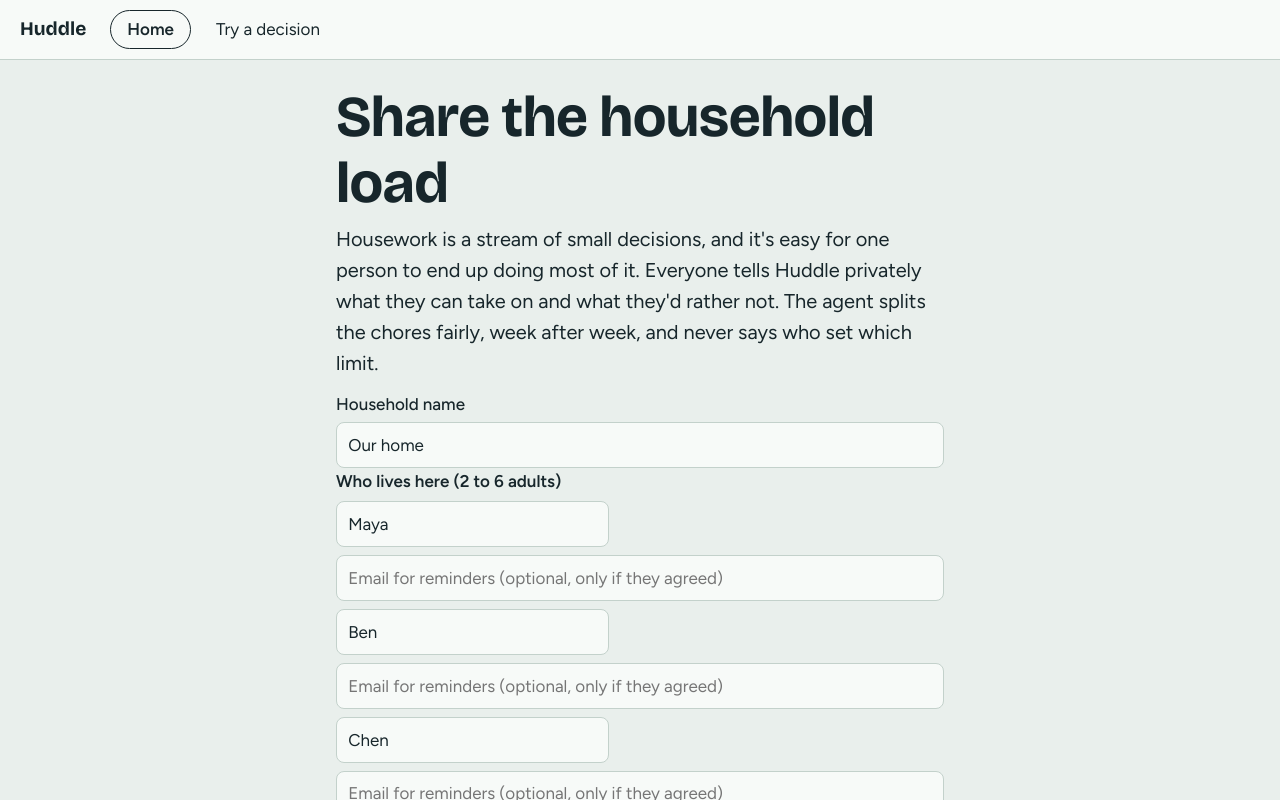
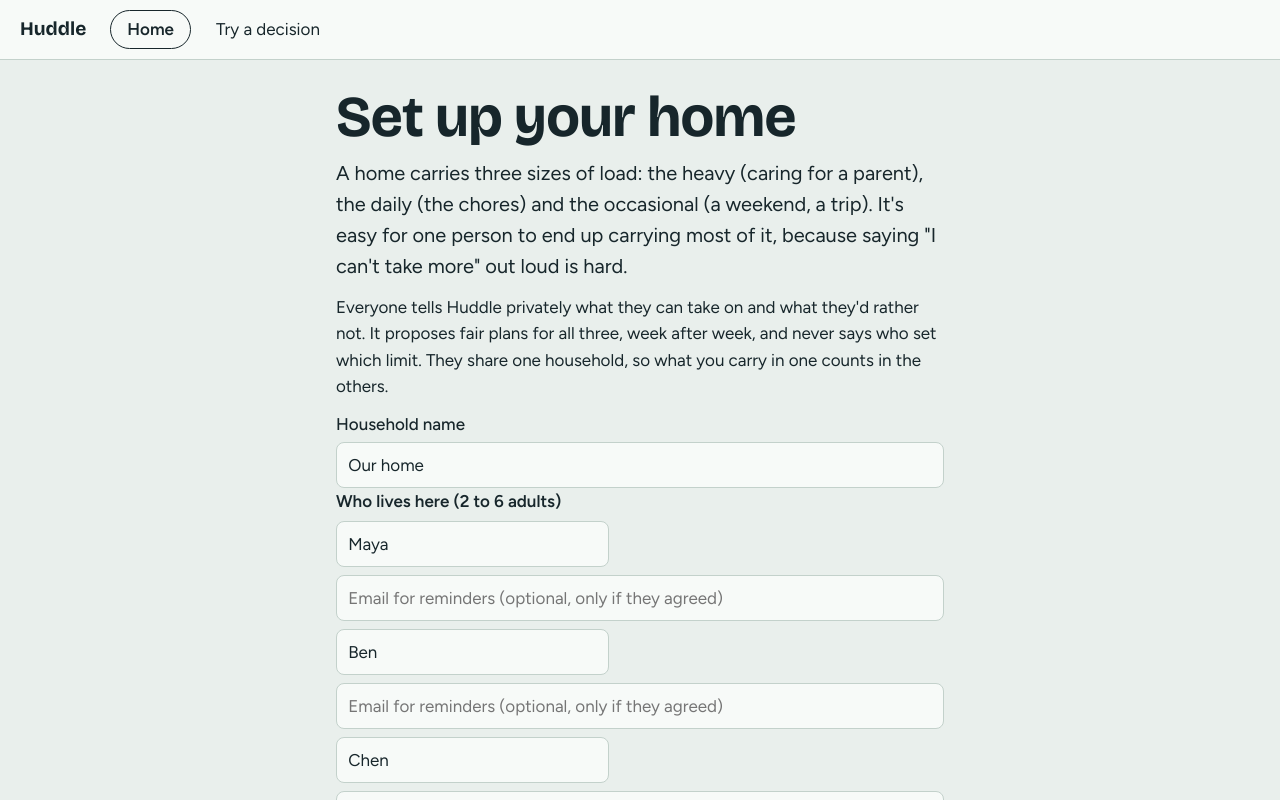
Before and after one commit to sanjay-thiyagarajan/huddle, a React (Vite) app in the folder web/: page / in a window 1280 px wide. Shown: the top 800 px of the page. Built offline with nearby package versions, Linux system fonts and the light colour scheme.

Commit message:
S3: one strong story: a fair, private home with three sizes of load (heavy, daily, occasional) in one household; README, diagrams, Devpost, demo script, fairness and Alexa docs, in-app copy; care clarified (family sharing care; no hiring or paying); friction entry

```diff
--- a/web/src/home/HomeApp.tsx
+++ b/web/src/home/HomeApp.tsx
@@ -44,8 +44,9 @@ export default function HomeApp() {
   if (!home) {
     return (
       <main className="home-setup">
-        <h1>Share the household load</h1>
-        <p className="lede">Housework is a stream of small decisions, and it's easy for one person to end up doing most of it. Everyone tells Huddle privately what they can take on and what they'd rather not. The agent splits the chores fairly, week after week, and never says who set which limit.</p>
+        <h1>Set up your home</h1>
+        <p className="lede">A home carries three sizes of load: the heavy (caring for a parent), the daily (the chores) and the occasional (a weekend, a trip). It's easy for one person to end up carrying most of it, because saying "I can't take more" out loud is hard.</p>
+        <p>Everyone tells Huddle privately what they can take on and what they'd rather not. It proposes fair plans for all three, week after week, and never says who set which limit. They share one household, so what you carry in one counts in the others.</p>
         <form onSubmit={(e) => void create(e)}>
           <label>Household name<input value={name} onChange={(e) => setName(e.target.value)} /></label>
           <fieldset className="people">
--- a/web/src/simulator/Simulator.tsx
+++ b/web/src/simulator/Simulator.tsx
@@ -311,7 +311,8 @@ export default function Simulator() {
       <main className="stage">
         {!round && (
           <section className="intro">
-            <h1>Huddle</h1>
+            <h1>Try a decision</h1>
+            <p className="fine">A one-off family decision without setting up a household. For your own home, with chores and decisions together, use the Home tab.</p>
             <p className="lede">Some decisions stall because nobody wants to say their real number out loud. Huddle asks each person privately and proposes one plan.</p>
             <p>It's built for a family's decisions, hard and easy, with one way of working. Take three siblings sharing a parent's care: one can give 12 hours a week but not nights, one lives far away and can send money, one can only drive on weekdays. Nobody wants their limit to be the one that decides. Huddle collects each limit privately, works out what fits everyone, and shows a plan and the trade-off without saying who set which limit.</p>
             <p>Then the same family can plan a weekend or a trip the same way, without retyping who's in it. And the care plan shapes what comes next: whoever carries the heavy care tasks gets an optional, private hint when leisure plans are made.</p>
```
Also changed, not shown: 7 other files (tests, documents, lock files or other folders).
